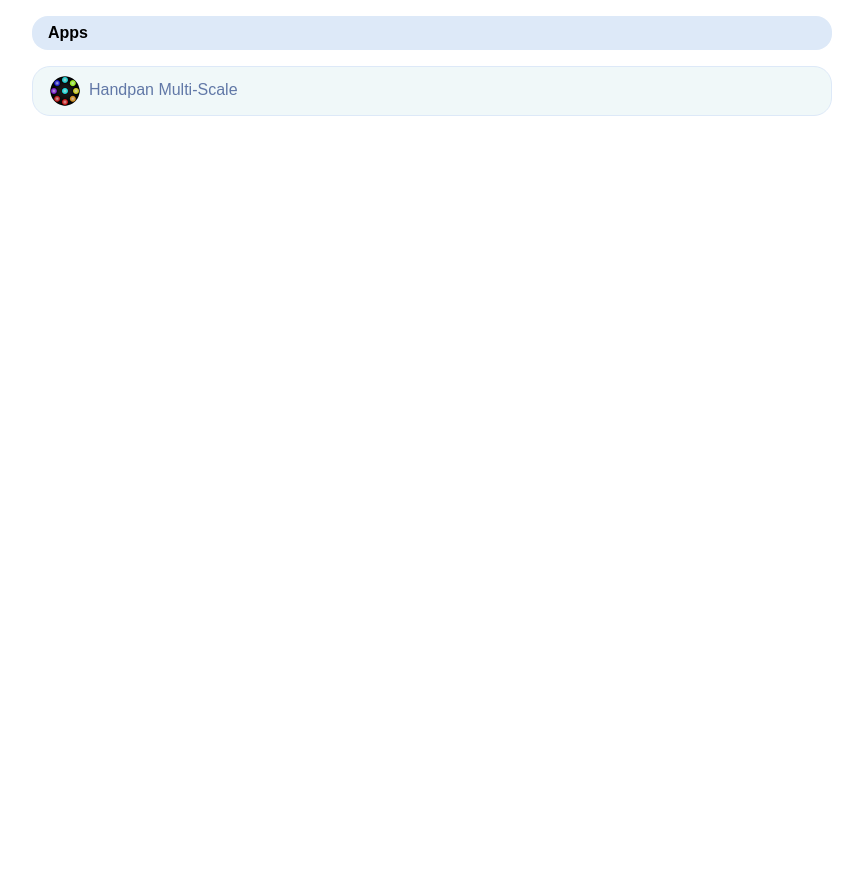
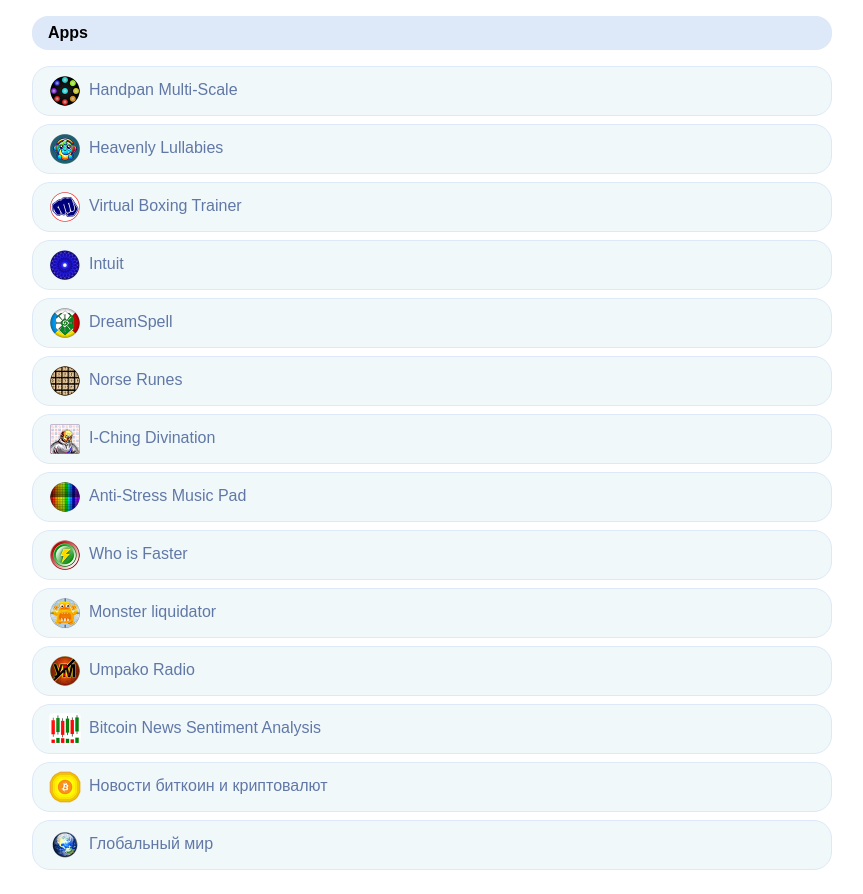
Before and after one commit to kurbetsoft/apps, a plain HTML site: page index.html in a window 1280 px wide. Shown: the whole page, without its empty margins (208-1071 px from the left). Before the commit the page ends 800 px from the top, so only its background shows below. Drawn offline with Linux system fonts and the light colour scheme.

Commit message:
upd index

```diff
--- a/index.html
+++ b/index.html
@@ -15,6 +15,19 @@
 <b>Apps</b>
 </div>
 <a class="lb" href="handpan_multi_scale/index.html"><img class="i" src="handpan_multi_scale/icon_s.png" alt="*"/>Handpan Multi-Scale</a>
+<a class="lb" href="heavenly_lullabies/index.html"><img class="i" src="heavenly_lullabies/icon_s.png" alt="*"/>Heavenly Lullabies</a>
+<a class="lb" href="vbt/index.html"><img class="i" src="vbt/icon_s.png" alt="*"/>Virtual Boxing Trainer</a>
+<a class="lb" href="intuit/index.html"><img class="i" src="intuit/icon_s.png" alt="*"/>Intuit</a>
+<a class="lb" href="dreamspell/index.html"><img class="i" src="dreamspell/icon_s.png" alt="*"/>DreamSpell</a>
+<a class="lb" href="norse_runes/index.html"><img class="i" src="norse_runes/icon_s.png" alt="*"/>Norse Runes</a>
+<a class="lb" href="i_ching/index.html"><img class="i" src="i_ching/icon_s.png" alt="*"/>I-Ching Divination</a>
+<a class="lb" href="antistress_music_pad/index.html"><img class="i" src="antistress_music_pad/icon_s.png" alt="*"/>Anti-Stress Music Pad</a>
+<a class="lb" href="who_is_faster/index.html"><img class="i" src="who_is_faster/icon_s.png" alt="*"/>Who is Faster</a>
+<a class="lb" href="monster_liquidator/index.html"><img class="i" src="monster_liquidator/icon_s.png" alt="*"/>Monster liquidator</a>
+<a class="lb" href="umpako/index.html"><img class="i" src="umpako/icon_s.png" alt="*"/>Umpako Radio</a>
+<a class="lb" href="neratan/index.html"><img class="i" src="neratan/icon_s.png" alt="*"/>Bitcoin News Sentiment Analysis</a>
+<a class="lb" href="btcnews/index.html"><img class="i" src="btcnews/icon_s.png" alt="*"/>Новости биткоин и криптовалют</a>
+<a class="lb" href="global_world/index.html"><img class="i" src="global_world/icon_s.png" alt="*"/>Глобальный мир</a>
 </main>
 </body>
 </html>
```
